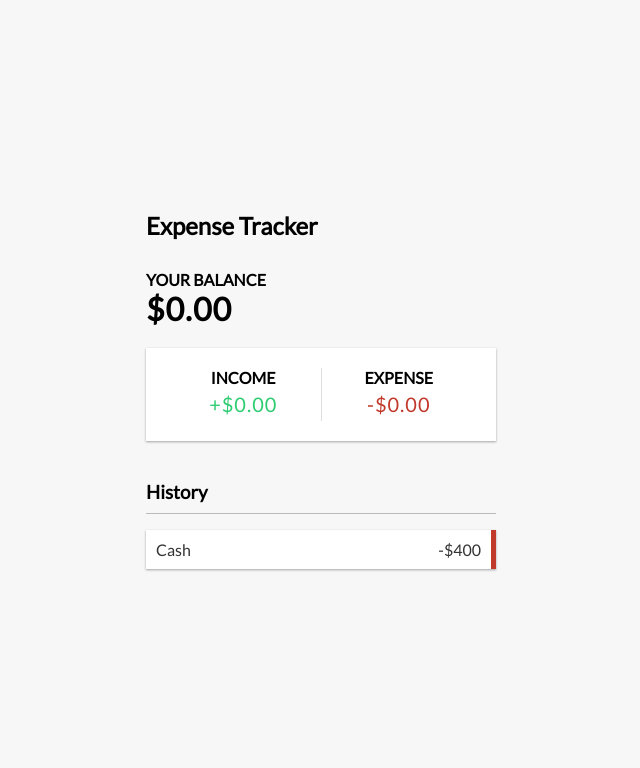
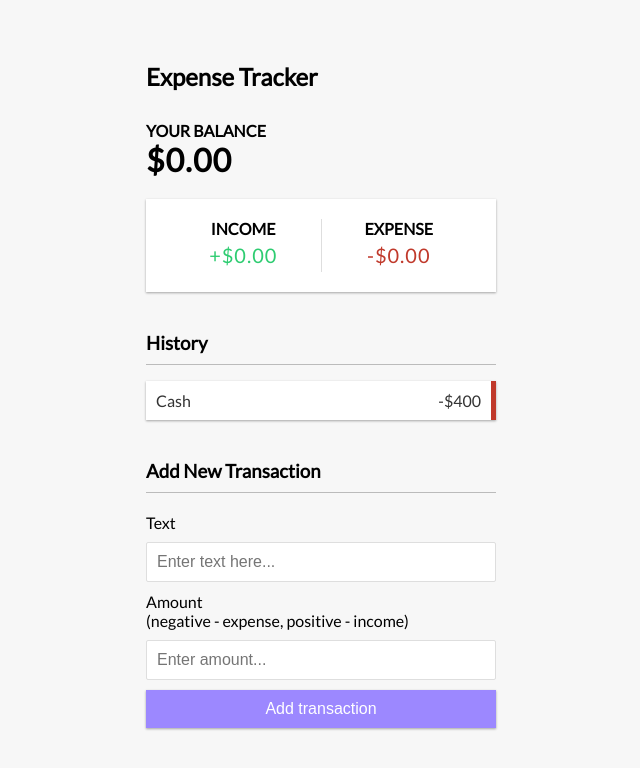
Before and after one commit to Pssttt/expense-tracker, a React (Create React App) app: page / in a window 1280 px wide. Shown: the top 768 px of the page, without its empty margins (319-959 px from the left). Built offline with nearby package versions, Linux system fonts and the light colour scheme.

Commit message:
add addtransaction component

```diff
--- a/src/App.js
+++ b/src/App.js
@@ -3,6 +3,7 @@
 import Balance from "./components/Balance";
 import IncomeExpenses from "./components/IncomeExpenses";
 import TransactionList from "./components/TransactionList";
+import AddTransaction from "./components/AddTransaction";
 
 function App() {
   return (
@@ -12,6 +13,7 @@
         <Balance />
         <IncomeExpenses />
         <TransactionList />
+        <AddTransaction />
       </div>
     </div>
   );
--- /dev/null
+++ b/src/components/AddTransaction.js
@@ -0,0 +1,25 @@
+import React from "react";
+
+const AddTransaction = () => {
+  return (
+    <>
+      <h3>Add New Transaction</h3>
+      <form>
+        <div className="form-control">
+          <label htmlFor="text">Text</label>
+          <input type="text" placeholder="Enter text here..." />
+        </div>
+        <div className="form-control">
+          <label htmlFor="amount">
+            Amount <br />
+            (negative - expense, positive - income)
+          </label>
+          <input type="number" placeholder="Enter amount..." />
+        </div>
+        <button className="btn">Add transaction</button>
+      </form>
+    </>
+  );
+};
+
+export default AddTransaction;
```
